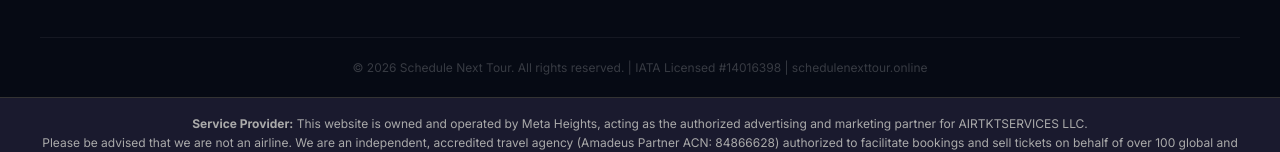
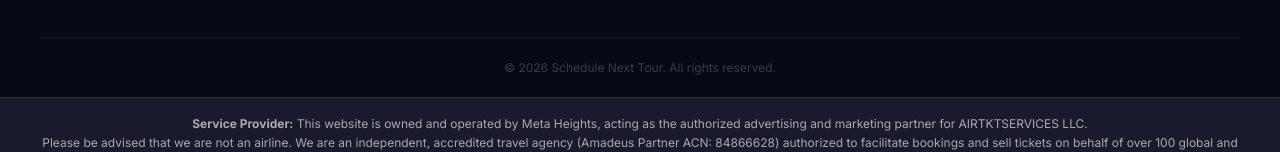
Before and after one commit to samayhuf-star/schedulenexttour, a plain HTML site: page refund.html in a window 1280 px wide. Shown: the part 2110-2262 px from the top of the page. Drawn offline with Linux system fonts and the light colour scheme.

Commit message:
Update footer content in refund.html
Removed IATA Licensed information from footer.

```diff
--- a/refund.html
+++ b/refund.html
@@ -234,7 +234,7 @@ a{text-decoration:none;}
       <a href="mailto:support@schedulenexttour.online">Email Us</a>
     </div>
   </div>
-  <div class="footer-bottom">&copy; 2026 Schedule Next Tour. All rights reserved. | IATA Licensed #14016398 | schedulenexttour.online</div>
+  <div class="footer-bottom">&copy; 2026 Schedule Next Tour. All rights reserved.</div>
 
 </footer>
 
```
